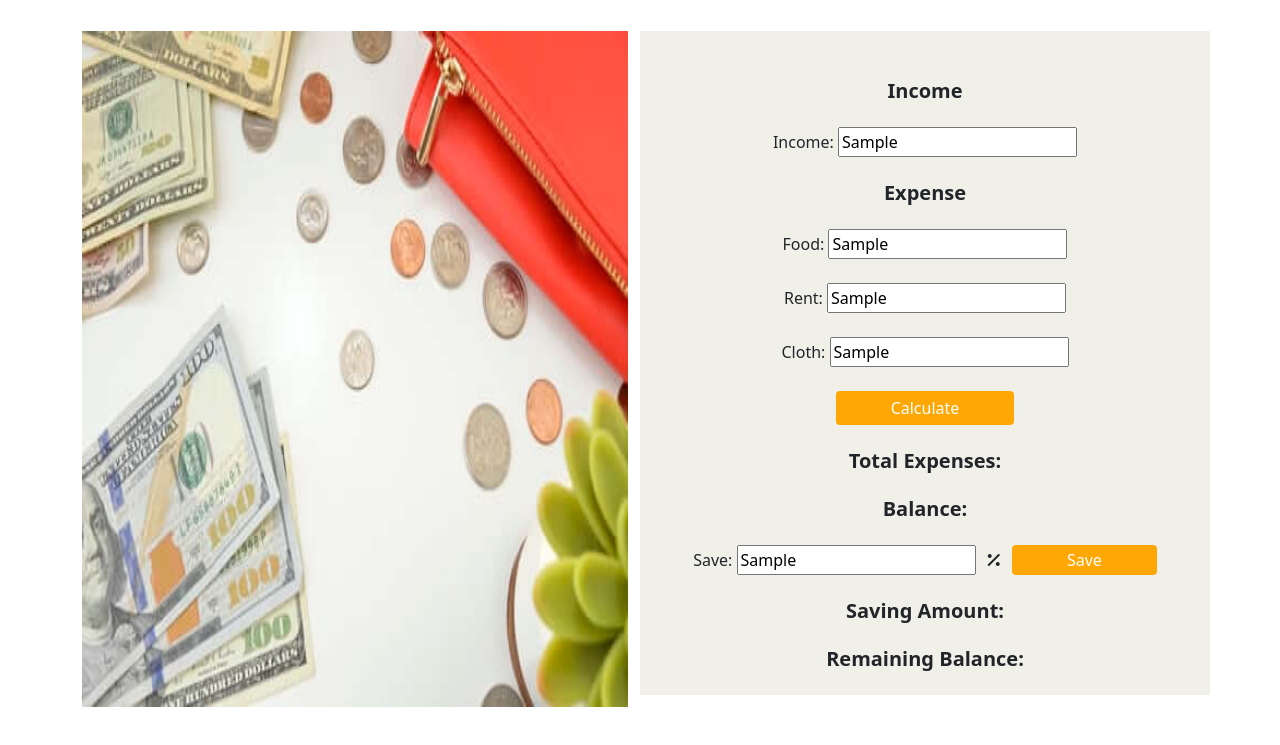
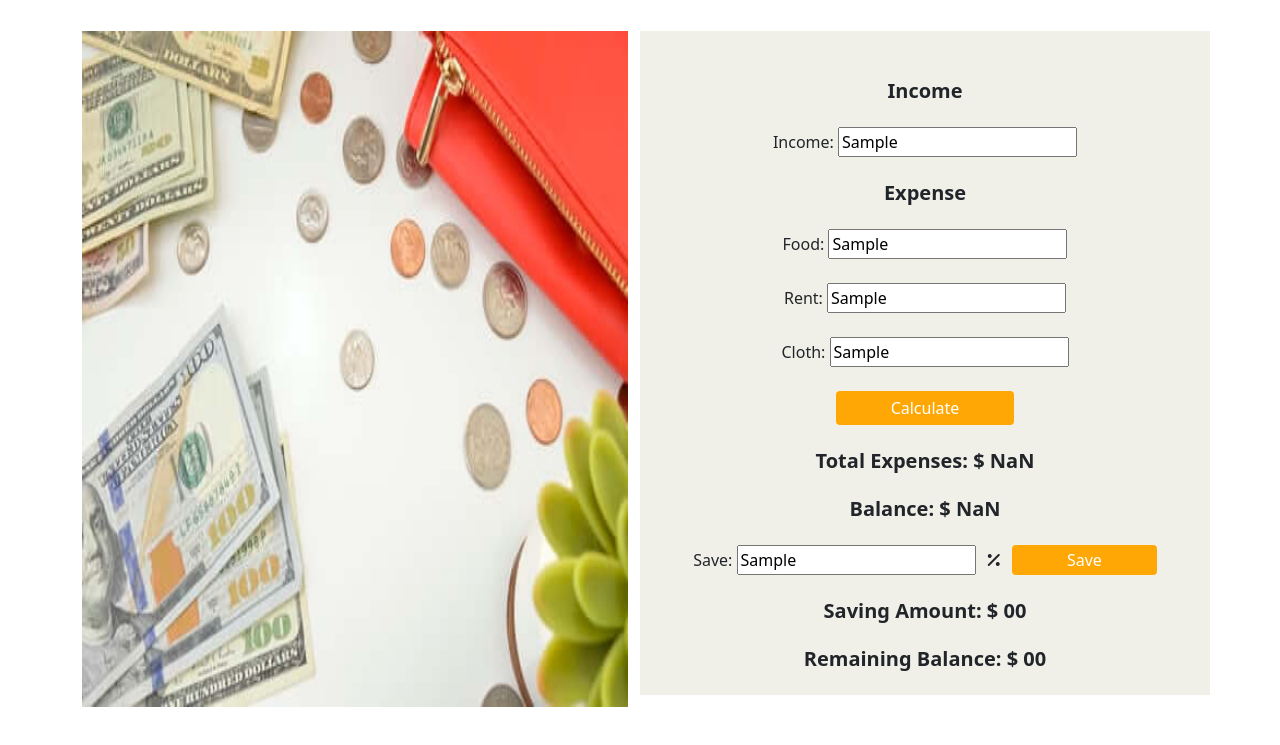
Before and after one commit to zaras-dreamweb/money-master, a plain HTML site: page index.html in a window 1280 px wide. Both pictures are taken after typing "Sample", "Sample", "Sample", "Sample", "Sample" into the empty fields and a click on the button "Calculate". Shown: the part 121-866 px from the top of the page. Drawn offline with nearby package versions, Linux system fonts and the light colour scheme.

Commit message:
calculate click button completed

```diff
--- a/index.html
+++ b/index.html
@@ -35,24 +35,30 @@
                                     <label for="message">Income:</label>
                                     <input id="incomeId" type="text"><br>
                                     <h5 class="text-center mt-4 mb-4 fw-bold">Expense</h5>
-                                    <label id="foodId" for="message">Food:</label>
-                                    <input type="text"><br> <br>
-                                    <label id="rentId" for="message">Rent:</label>
-                                    <input type="text"><br> <br>
-                                    <label id="clothId" for="message">Cloth:</label>
-                                    <input type="text"><br> <br>
+                                    <label for="message">Food:</label>
+                                    <input id="foodId" type="text"><br> <br>
+                                    <label for="message">Rent:</label>
+                                    <input id="rentId" type="text"><br> <br>
+                                    <label for="message">Cloth:</label>
+                                    <input id="clothsId" type="text"><br> <br>
 
                                 </form>
                             </div>
                             <button id="calculate-btn">Calculate</button>
-                            <h5 class="text-center mt-4 mb-4 fw-bold">Total Expenses:</h5>
-                            <h5 class="text-center mt-3 mb-4 fw-bold">Balance: </h5>
+                            <h5 class="text-center mt-4 mb-4 fw-bold">Total Expenses: $
+                                <span id="total-expense">00</span>
+                            </h5>
+                            <h5 class="text-center mt-3 mb-4 fw-bold">Balance: $ <span id="balance">00</span> </h5>
 
                             <label for="message">Save:</label>
-                            <input type="text" name="" id=""> <i class="icon fas fa-percentage mx-2"></i>
+                            <input id="save-input" type="text"> <i class="icon fas fa-percentage mx-2"></i>
                             <button id="save-btn">Save</button>
-                            <h5 class="text-center mt-4 mb-4 fw-bold">Saving Amount:</h5>
-                            <h5 class="text-center mt-3 mb-4 fw-bold">Remaining Balance: </h5>
+                            <h5 class="text-center mt-4 mb-4 fw-bold">Saving Amount: $
+                                <span id="saving-account">00</span>
+                            </h5>
+                            <h5 class="text-center mt-3 mb-4 fw-bold">Remaining Balance: $
+                                <span id="remaining-balance">00</span>
+                            </h5>
                         </div>
                     </div>
 
--- a/js.js
+++ b/js.js
@@ -1,3 +1,44 @@
+function getInputs(inputId) {
+    const Input = document.getElementById(inputId);
+    const InputValue = parseFloat(Input.value);
+    return InputValue;
+}
+
+function calculateExpense() {
+    const food = getInputs('foodId');
+    const rent = getInputs('rentId');
+    const cloths = getInputs('clothsId');
+    const totalCost = food + rent + cloths;
+    return totalCost;
+}
+function calculateBalance() {
+    const income = getInputs('incomeId');
+    const balance = income - calculateExpense();
+    return balance;
+}
+
+
 document.getElementById('calculate-btn').addEventListener('click', function () {
-    console.log('click click');
+    document.getElementById('total-expense').innerHTML = calculateExpense();
+    document.getElementById('balance').innerHTML = calculateBalance();
+
 })
+
+// document.getElementById('save-btn').addEventListener('click', function () {
+
+
+//     const savingAmount = (getInputs('save-input') * getInputs('incomeId')) / 100;
+//     // console.log(savingAmount);
+//     const saveAmountInput = document.getElementById('saving-account');
+//     saveAmountInput.innerHTML = savingAmount;
+
+//     //const remainingBalance = document.getElementById('remaining-balance');
+//     // let remainingBalanceValue = parseFloat(remainingBalance.innerHTML);
+//     // // console.log(remainingBalanceValue);
+
+//     //remainingBalance.innerHTML = balance - savingAmount;
+//     // console.log(balance);
+//     // console.log(savingAmount);
+//     let remainingBalance = balance - savingAmount;
+
+// })
```
